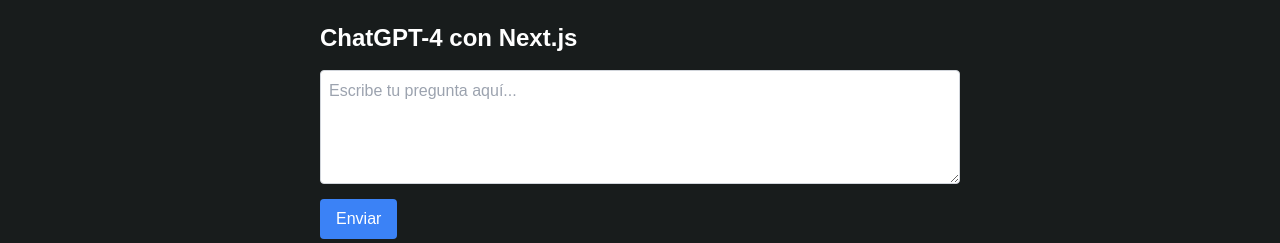
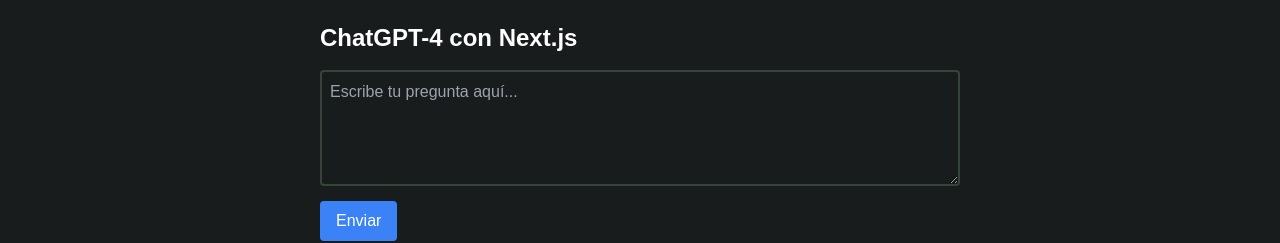
Before and after one commit to PastoBoi/Proyecto, a Next.js app in the folder proyecto/: page / in a window 1280 px wide. Shown: the part 1053-1296 px from the top of the page. Built offline with nearby package versions, Linux system fonts and the light colour scheme.

Commit message:
fix open ai

```diff
--- a/proyecto/app/Componentes/ChatGPT.js
+++ b/proyecto/app/Componentes/ChatGPT.js
@@ -49,7 +49,7 @@
       <h1 className="text-2xl font-bold mb-4">ChatGPT-4 con Next.js</h1>
       <form onSubmit={handleSubmit} className="mb-4">
         <textarea
-          className="w-full p-2 border border-gray-300 rounded"
+          className="chat-form w-full p-2 border border-gray-300 rounded"
           rows="4"
           placeholder="Escribe tu pregunta aquí..."
           value={prompt}
@@ -71,8 +71,8 @@
       )}
 
       {response && (
-        <div className="p-4 bg-gray-100 rounded">
-          <h2 className="text-xl font-semibold mb-2">Respuesta:</h2>
+        <div className="chat-form p-4 bg-gray-100 rounded">
+          <h3 className="text-xl font-semibold mb-2">Respuesta:</h3>
           <p>{response}</p>
         </div>
       )}
--- a/proyecto/app/globals.css
+++ b/proyecto/app/globals.css
@@ -1064,3 +1064,12 @@
   box-shadow: 0px 4px 6px rgba(0, 0, 0, 0.1);
   z-index: 1000;
 }
+
+.chat-form{
+  background-color: #181c1c;
+  border: 2px solid #36453a;
+}
+
+.chat-form:focus{
+  box-shadow: 0px 4px 6px rgba(0, 0, 0, 0.1);
+}
```
